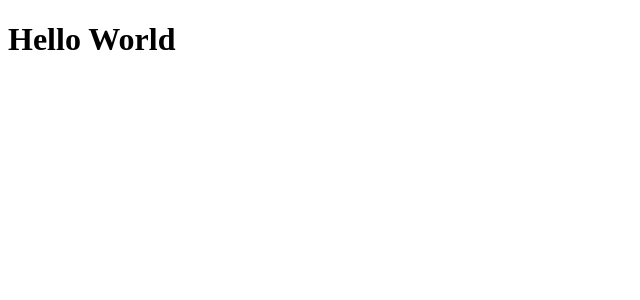
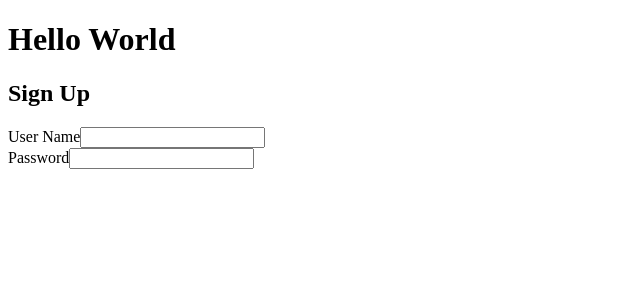
Before and after one commit to chingu-voyages/v21-geckos-team-02, a React (Create React App) app: page / in a window 1280 px wide. Shown: the top 300 px of the page, without its empty margins (0-640 px from the left). Built offline with nearby package versions, Linux system fonts and the light colour scheme.

Commit message:
basic form

```diff
--- a/package.json
+++ b/package.json
@@ -7,6 +7,7 @@
     "@testing-library/jest-dom": "^4.2.4",
     "@testing-library/react": "^9.5.0",
     "@testing-library/user-event": "^7.2.1",
+    "firebase": "^7.15.5",
     "react": "^16.13.1",
     "react-dom": "^16.13.1",
     "react-router-dom": "^5.2.0",
--- a/src/App.js
+++ b/src/App.js
@@ -1,9 +1,11 @@
 import React from "react";
+import Login from "./components/login";
 
 function App() {
   return (
     <div className="App">
       <h1>Hello World</h1>
+      <Login />
     </div>
   );
 }
--- /dev/null
+++ b/src/components/login.jsx
@@ -0,0 +1,26 @@
+import React from "react";
+
+export default class Login extends React.Component {
+  initialstate = { username: "", password: "" };
+  state = { ...this.initialstate };
+
+  render() {
+    return (
+      <div>
+        <h2>Sign Up</h2>
+        <form>
+          <div>
+            <label type="text" value={this.state.username}>
+              User Name
+            </label>
+            <input type="text" />
+          </div>
+          <div>
+            <label type="text">Password</label>
+            <input type="password" />
+          </div>
+        </form>
+      </div>
+    );
+  }
+}
```
Also changed, not shown: 2 other files (tests, documents, lock files or other folders).
